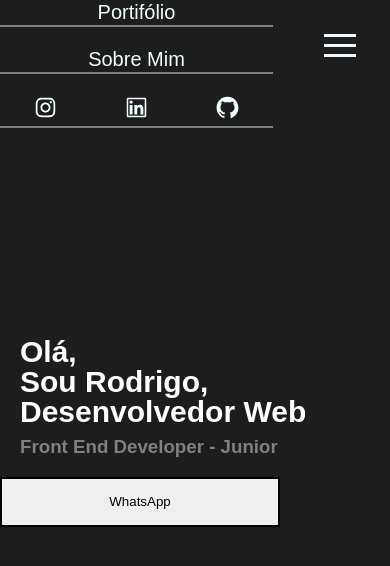
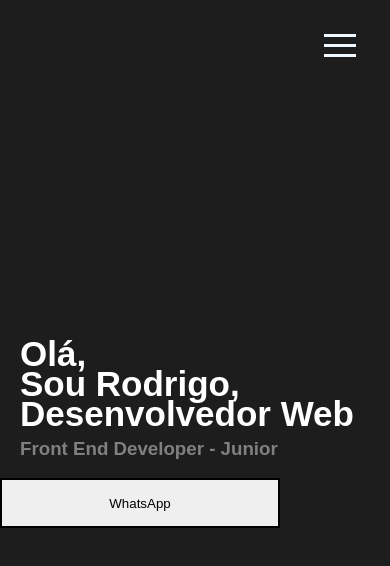
Before and after one commit to rodrigopaaz/rodrigopaaz.github.io, a React (Create React App) app: page / in a window 390 px wide. Shown: the top 566 px of the page. Built offline with nearby package versions, Linux system fonts and the light colour scheme.

Commit message:
Fix: adjusting menu

```diff
--- a/src/App.css
+++ b/src/App.css
@@ -107,7 +107,7 @@ img{
   h1 {
     color: rgb(255, 255, 255);
     font-family: Arial, Helvetica, sans-serif;
-    font-size: 30px;
+    font-size: 35px;
     line-height: 30px;
     margin-left: 20px;
     margin-bottom: -10px;
--- a/src/Sidebar.js
+++ b/src/Sidebar.js
@@ -10,7 +10,7 @@ export default function Sidebar() {
   const instagram = 'https://www.instagram.com/rodrigopazlimas/'
   const github = 'https://github.com/rodrigopaaz'
   const {toggleMenu} = useContext(AppContext)
-  const element = toggleMenu ? '0' : '70%';
+  const element = toggleMenu ? '0' : '100%';
   return (
     <div className='div__side__bar'
     style={{width: element}}
--- a/src/context/Provider.js
+++ b/src/context/Provider.js
@@ -2,7 +2,7 @@ import React, { useMemo, useState } from 'react'
 import AppContext from './Context'
 
 export default function AppProvider({children}) {
-    const [toggleMenu, setToggleMenu] = useState(false);
+    const [toggleMenu, setToggleMenu] = useState(true);
     const data = useMemo(
         () => ({ toggleMenu, setToggleMenu }),
         [toggleMenu, setToggleMenu],
--- a/src/sideBar.css
+++ b/src/sideBar.css
@@ -27,13 +27,12 @@ border-bottom: 2px solid gray;
 
 @media only screen and (max-width: 450px) and (min-width: 100px){
     .div__side__bar{
-        display: hidden;
-        width: 70%;
+        display: flex;
+        width: 100%;
         position: absolute;
         left: 0;
         height: 100vh;
         flex-direction: column;
-        flex-basis: 10%;
         justify-content: space-evenly;
         align-items: center;
         background-color: rgb(24,24,24);
@@ -55,4 +54,5 @@ border-bottom: 2px solid gray;
         display: flex;
         color: aliceblue;
     }
+
 }
```
Also changed, not shown: 12 other files (tests, documents, lock files or other folders).
